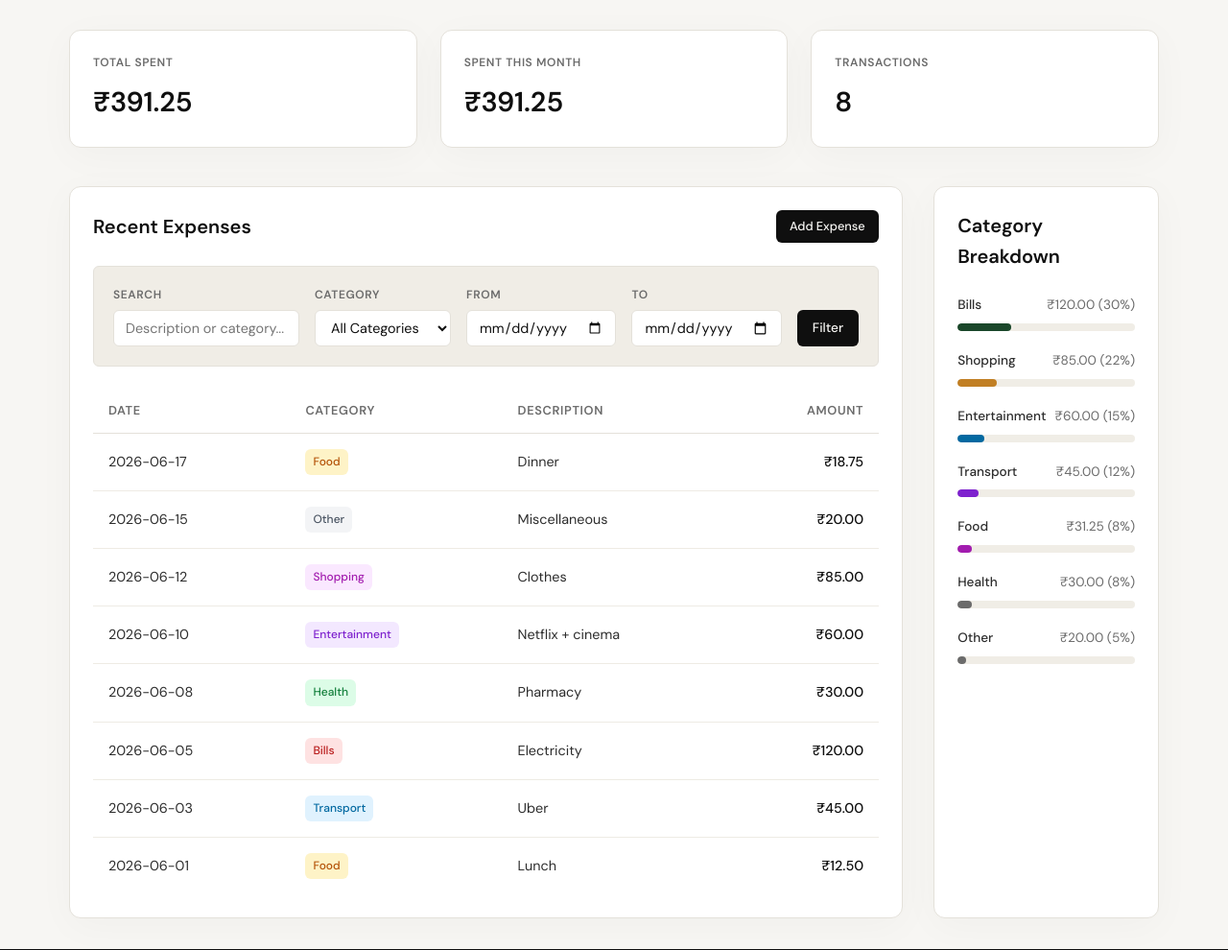
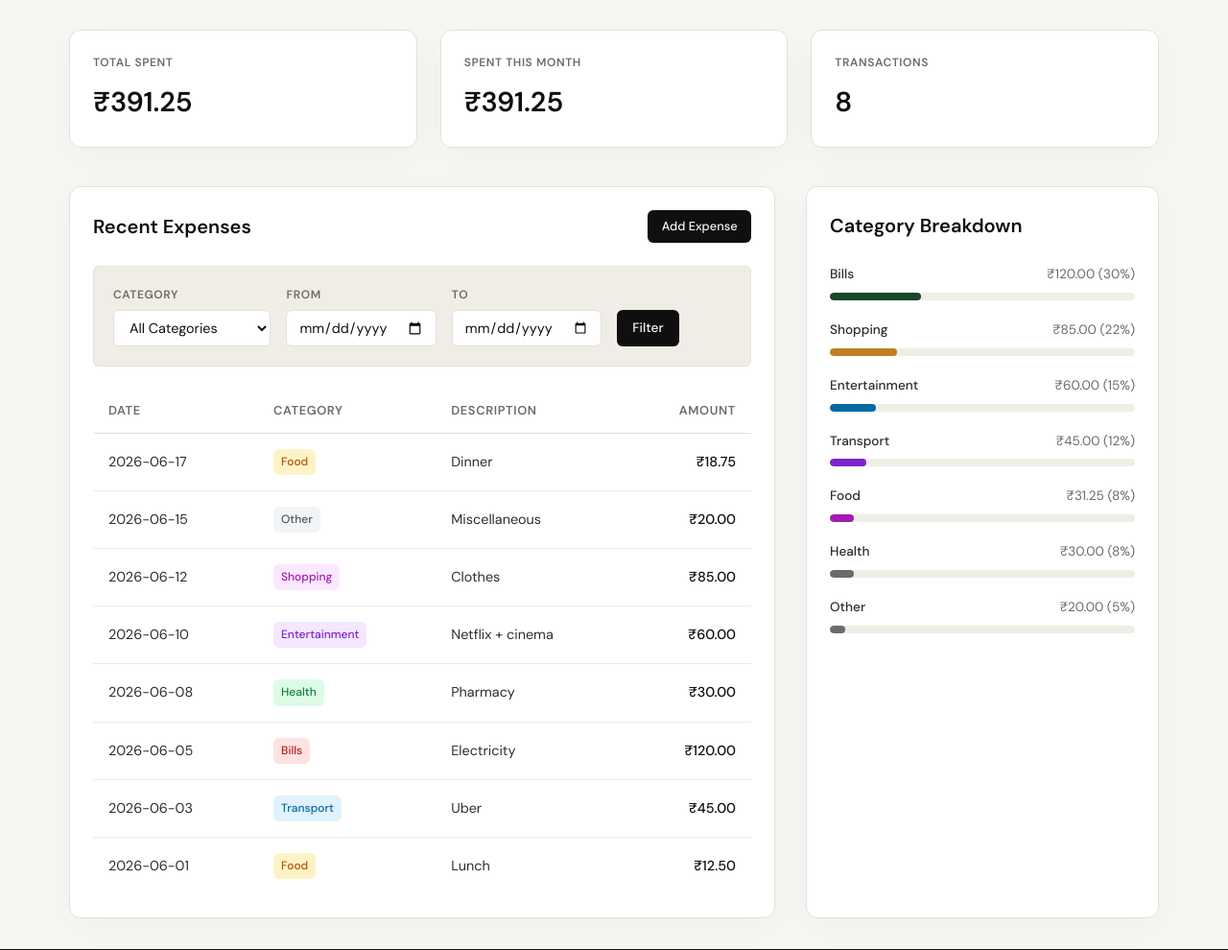
Before and after one commit to Anshhuman99/expense-tracker, a Flask app: page /profile in a window 1280 px wide. Shown: the part 189-1179 px from the top of the page at 96% size. Run offline with Flask 3, Linux system fonts and the light colour scheme; the visitor is signed in with stand-in values (Sample User, id 1); data comes from the database, SQL or seed files in the repository.

Commit message:
Remove search query filter from expenses dashboard

```diff
--- a/app.py
+++ b/app.py
@@ -127,19 +127,17 @@ def profile():
         return redirect(url_for("login"))
 
     # Get active filters from URL query parameters
-    q = request.args.get("q", "").strip()
     category = request.args.get("category", "").strip()
     start_date = request.args.get("start_date", "").strip()
     end_date = request.args.get("end_date", "").strip()
 
     active_filters = {
-        "q": q,
         "category": category,
         "start_date": start_date,
         "end_date": end_date
     }
 
-    is_filtered = any([q, category, start_date, end_date])
+    is_filtered = any([category, start_date, end_date])
 
     # Retrieve user's logged categories dynamically
     categories = get_categories(user_id)
@@ -182,7 +180,6 @@ def profile():
             category=category,
             start_date=start_date,
             end_date=end_date,
-            search_query=q,
             limit=100
         )
     else:
--- a/templates/profile.html
+++ b/templates/profile.html
@@ -44,10 +44,7 @@
             <!-- Filter Form -->
             <div class="filters-card">
                 <form method="GET" action="{{ url_for('profile') }}" class="filters-form">
-                    <div class="filter-group">
-                        <label for="q">Search</label>
-                        <input type="text" id="q" name="q" placeholder="Description or category..." value="{{ active_filters.q or '' }}">
-                    </div>
+
                     <div class="filter-group">
                         <label for="category">Category</label>
                         <select id="category" name="category">
```
Also changed, not shown: tests/test_filtering.py (+0 -21 lines).
